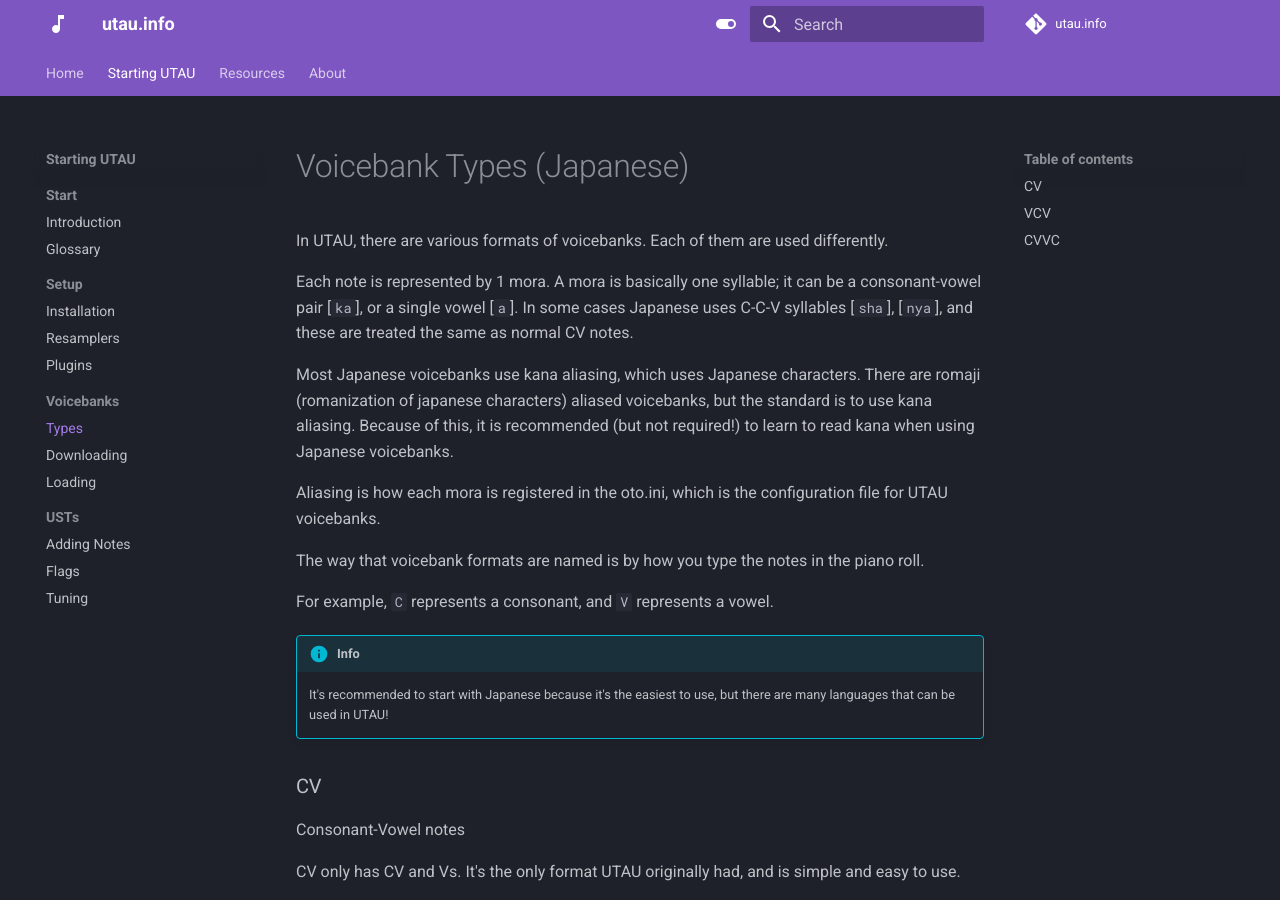
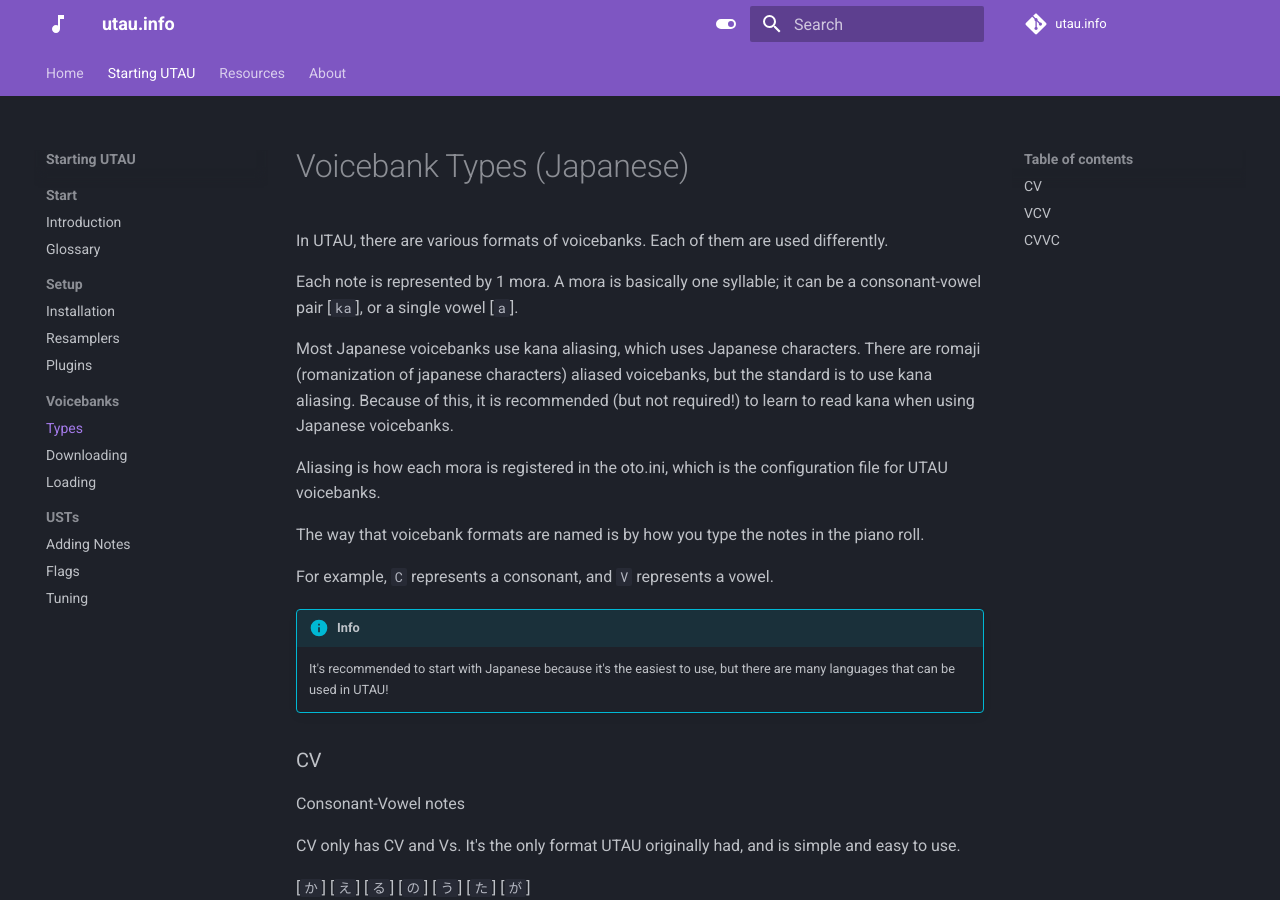
Before and after one commit to nagotown/utau.info, an MkDocs documentation site: the page built from docs/start/vbtypes.md, in a window 1280 px wide and 900 px high. Built offline with MkDocs 1.6.1 and Material for MkDocs 9.7.7, drawn with Linux system fonts in a browser that asks for light colours; comment, search, counter and statistics services are not loaded.

Commit message:
Update vbtypes.md
Removed incorrect line.

Notes such as [sha] and [nya] are not CCV because /sh/ is the consonant in that not and not /s/ + /h/ put together, likewise for /n/ + /y/. Japanese in of itself is a CV language.

```diff
--- a/docs/start/vbtypes.md
+++ b/docs/start/vbtypes.md
@@ -2,7 +2,7 @@
 
 In UTAU, there are various formats of voicebanks. Each of them are used differently.
 
-Each note is represented by 1 mora. A mora is basically one syllable; it can be a consonant-vowel pair [`ka`], or a single vowel [`a`]. In some cases Japanese uses C-C-V syllables [`sha`], [`nya`], and these are treated the same as normal CV notes.
+Each note is represented by 1 mora. A mora is basically one syllable; it can be a consonant-vowel pair [`ka`], or a single vowel [`a`].
 
 Most Japanese voicebanks use kana aliasing, which uses Japanese characters. There are romaji (romanization of japanese characters) aliased voicebanks, but the standard is to use kana aliasing. Because of this, it is recommended (but not required!) to learn to read kana when using Japanese voicebanks.
 
```
